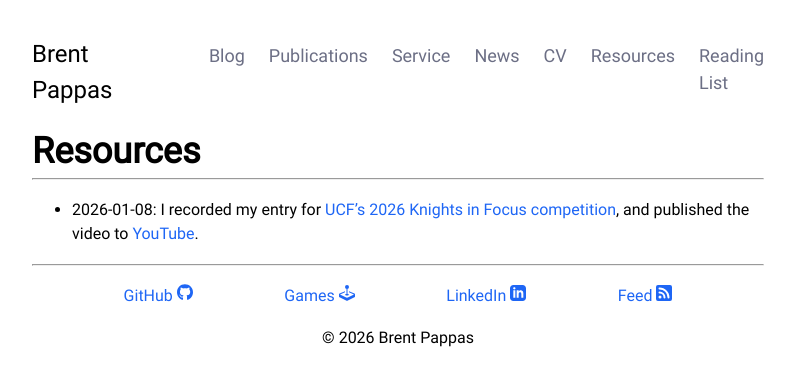
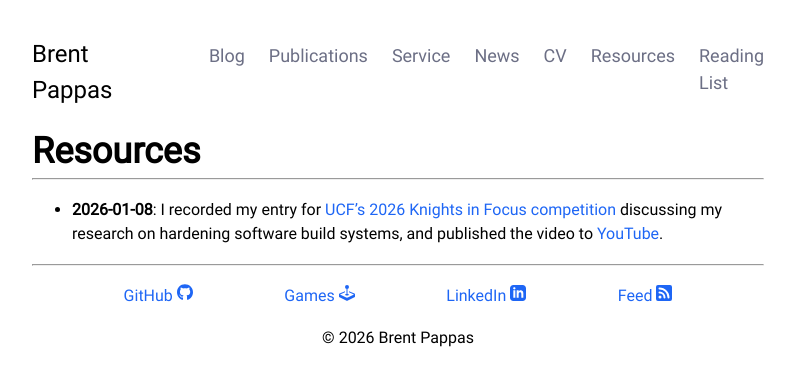
Before and after one commit to PappasBrent/pappasbrent.github.io, a Jekyll site: the page built from news.md, in a window 1280 px wide. Shown: the top 386 px of the page, without its empty margins (242-1037 px from the left). Built offline with Jekyll 4.4.1, drawn with Linux system fonts in a browser that asks for light colours.

Commit message:
Clarify topic of Knights in Focus contest entry

```diff
--- a/news.md
+++ b/news.md
@@ -3,6 +3,7 @@ layout: default
 title: Resources
 ---
 
-- 2026-01-08: I recorded my entry for [UCF's 2026 Knights in Focus
-  competition](https://graduate.ucf.edu/knights-in-focus/), and published the
-  video to [YouTube](https://youtu.be/iYM7rSjtXZE?si=l-5zpPv8kbnK7LcL).
+- **2026-01-08**: I recorded my entry for [UCF's 2026 Knights in Focus
+  competition](https://graduate.ucf.edu/knights-in-focus/) discussing my
+  research on hardening software build systems, and published the video to
+  [YouTube](https://youtu.be/iYM7rSjtXZE?si=l-5zpPv8kbnK7LcL).
```
